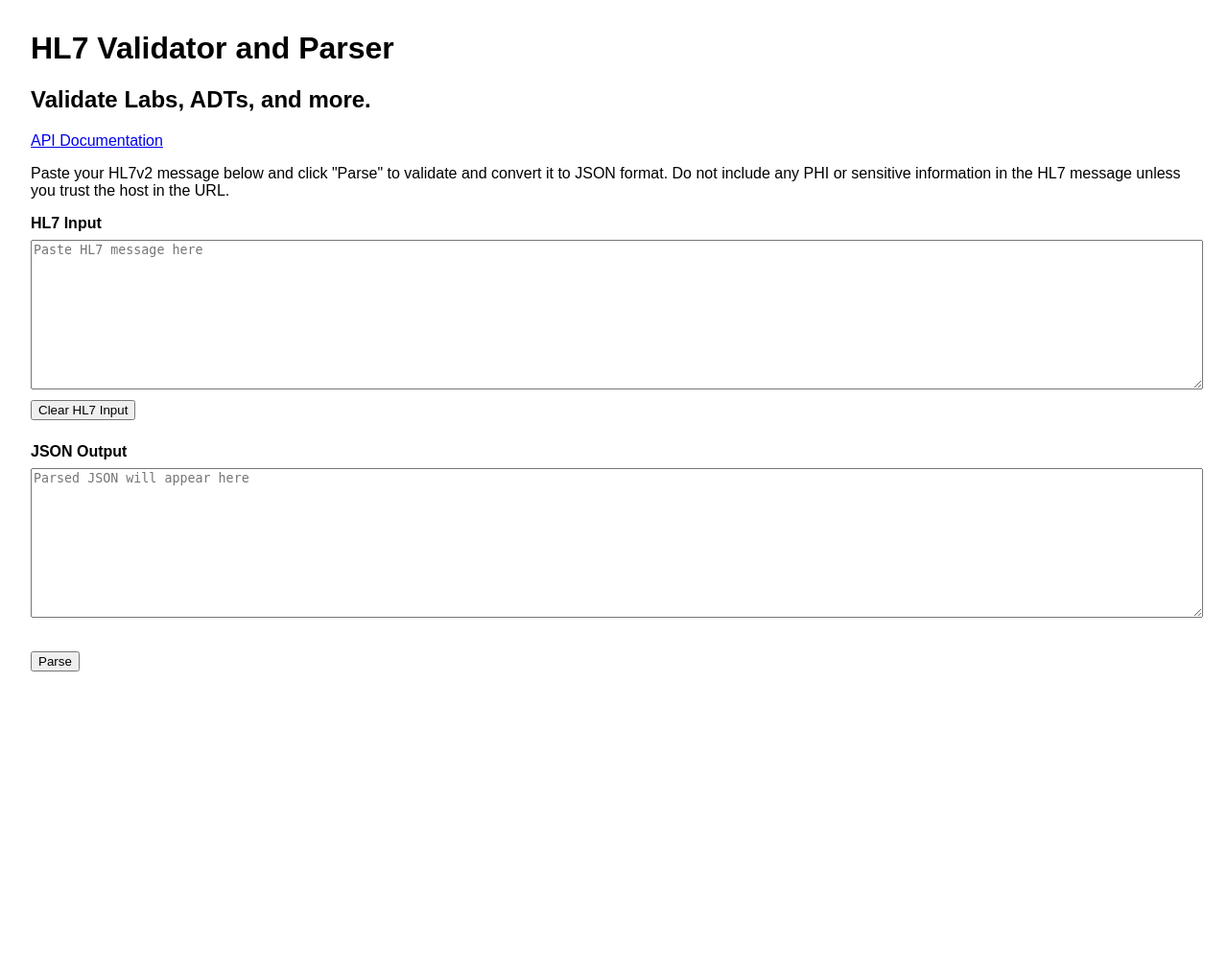
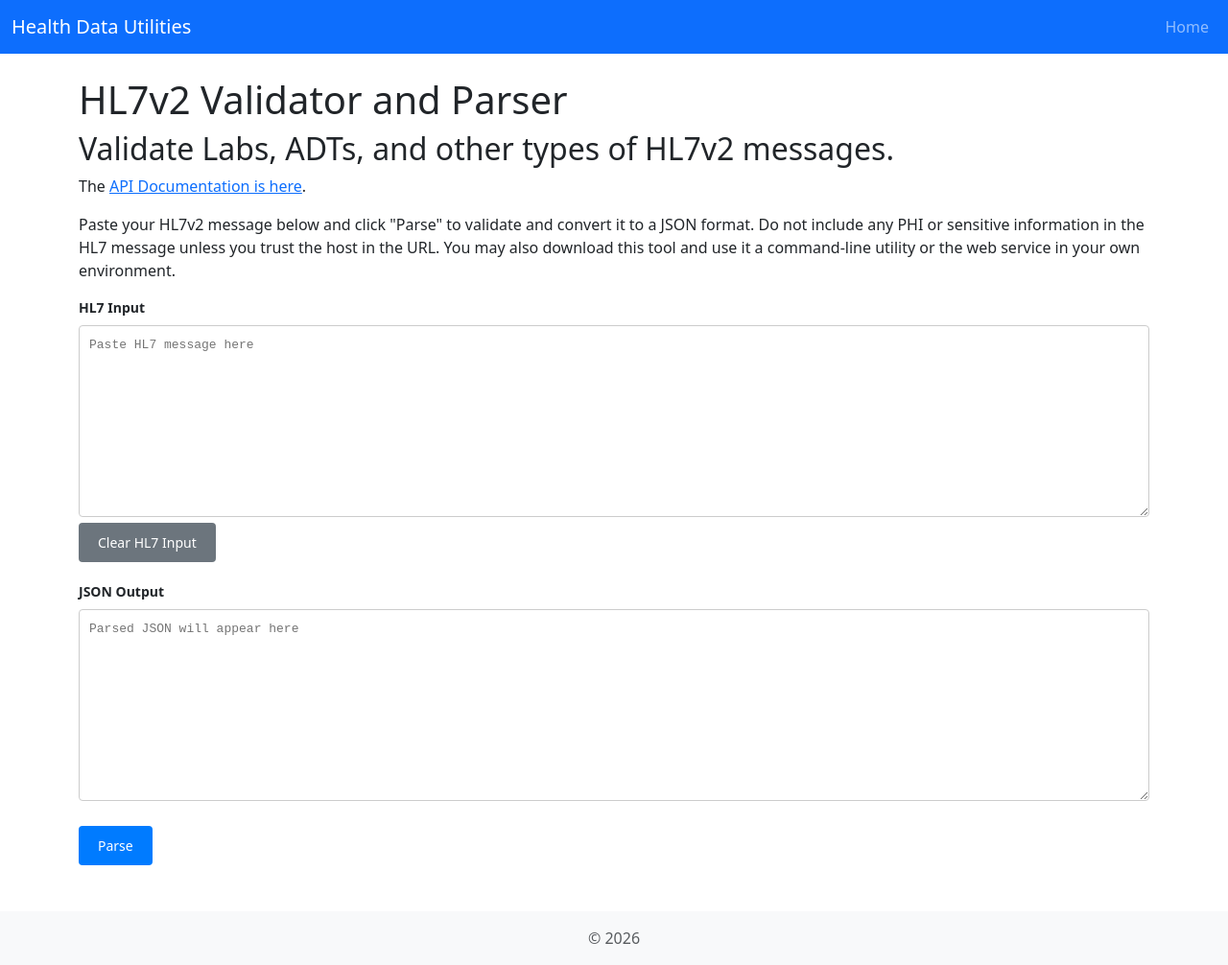
Before and after one commit to CDCgov/hdu, a Django app: page /labcheck/ in a window 1280 px wide. Shown: the whole page at 96% size. Before the commit the page ends 700 px from the top, so only its background shows below. Run offline with Django 5.2, Linux system fonts and the light colour scheme.

Commit message:
use base.html teamplate in templates

```diff
--- a/apps/labcheck/templates/labcheck/index.html
+++ b/apps/labcheck/templates/labcheck/index.html
@@ -1,26 +1,19 @@
-<!DOCTYPE html>
-<html lang="en">
-<head>
-    <meta charset="UTF-8">
-    <title>HL7 Validator and Parser</title>
-    <style>
-        body { font-family: Arial, sans-serif; margin: 2em; }
-        .form-group { margin-bottom: 1.5em; }
-        label { display: block; margin-bottom: 0.5em; font-weight: bold; }
-        textarea { width: 100%; min-height: 150px; font-family: monospace; }
-        button { margin-top: 0.5em; }
-        .error { color: red; }
-        .output { background: #f4f4f4; padding: 1em; border-radius: 5px; }
-    </style>
-</head>
-<body>
-    <h1>HL7 Validator and Parser </h1>
-    <h2>Validate Labs, ADTs, and more. </h2>
-    <a href="{% url 'labcheck:api_doc' %}">API Documentation</a>
+{% extends "home/base.html" %}
 
-<p> Paste your HL7v2 message below and click "Parse" to validate and convert it to JSON format.
+{% block title %}HL7v2 Validator and Parser{% endblock %}
+
+{% block content %}
+
+
+    <div class="form-container">
+        <h1>HL7v2 Validator and Parser</h1>
+        <h2>Validate Labs, ADTs, and other types of HL7v2 messages.</h2>
+        <p>The <a href="{% url 'labcheck:api_doc' %}">API Documentation is here</a>.</p>
+
+        <p>Paste your HL7v2 message below and click "Parse" to validate and convert it to a JSON format.
             Do not include any PHI or sensitive information in the HL7 message unless you trust the
-    host in the URL.
+            host in the URL. You may also download this tool and use it a command-line utility or the web service
+            in your own environment.
         </p>
 
         <form method="post">
@@ -34,15 +27,18 @@
                 <label for="json-output">JSON Output</label>
                 <textarea id="json-output" name="json-output" readonly placeholder="Parsed JSON will appear here">{% if parsed_json %}{{ parsed_json|safe }}{% endif %}</textarea>
             </div>
+            <div class="button-group">
                 <button type="submit">Parse</button>
+            </div>
         </form>
         {% if error %}
             <div class="error">Error: {{ error }}</div>
         {% endif %}
+    </div>
+
     <script>
         function clearHL7Input() {
             document.getElementById('hl7-input').value = '';
         }
     </script>
-</body>
-</html>
+{% endblock %}
```
Also changed, not shown: apps/labcheck/templates/labcheck/api-doc.html (+5 -19 lines). Lines whose indentation alone changed are shown as unchanged.
